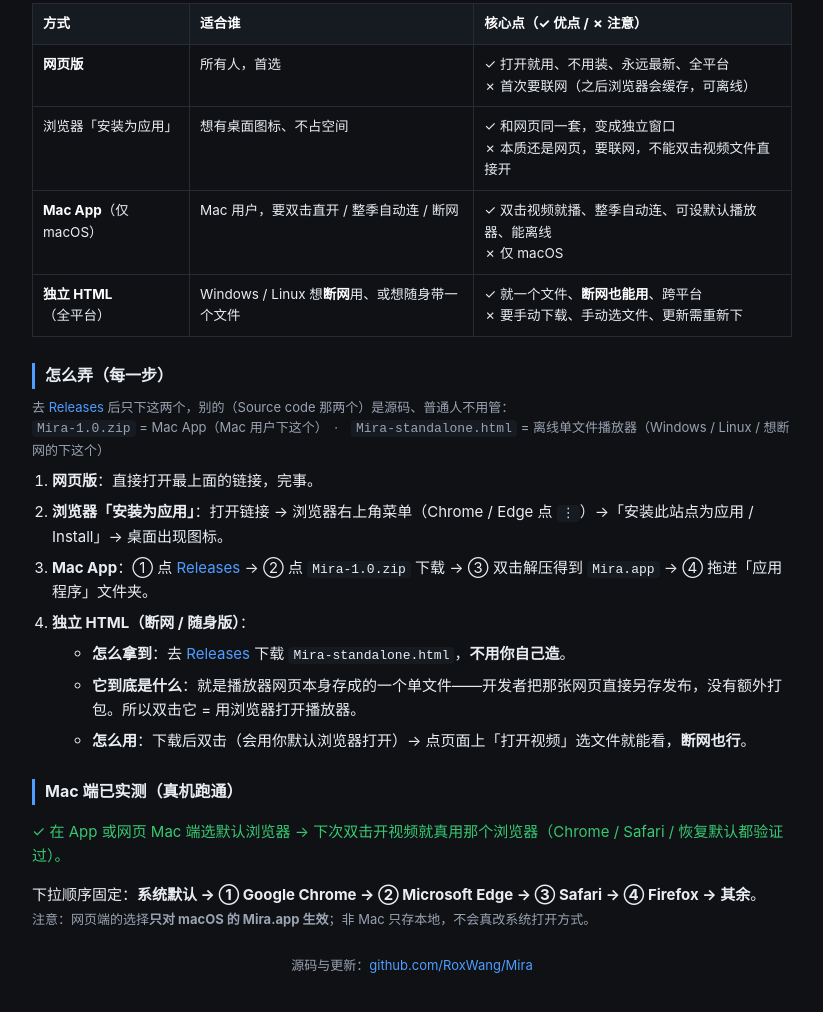
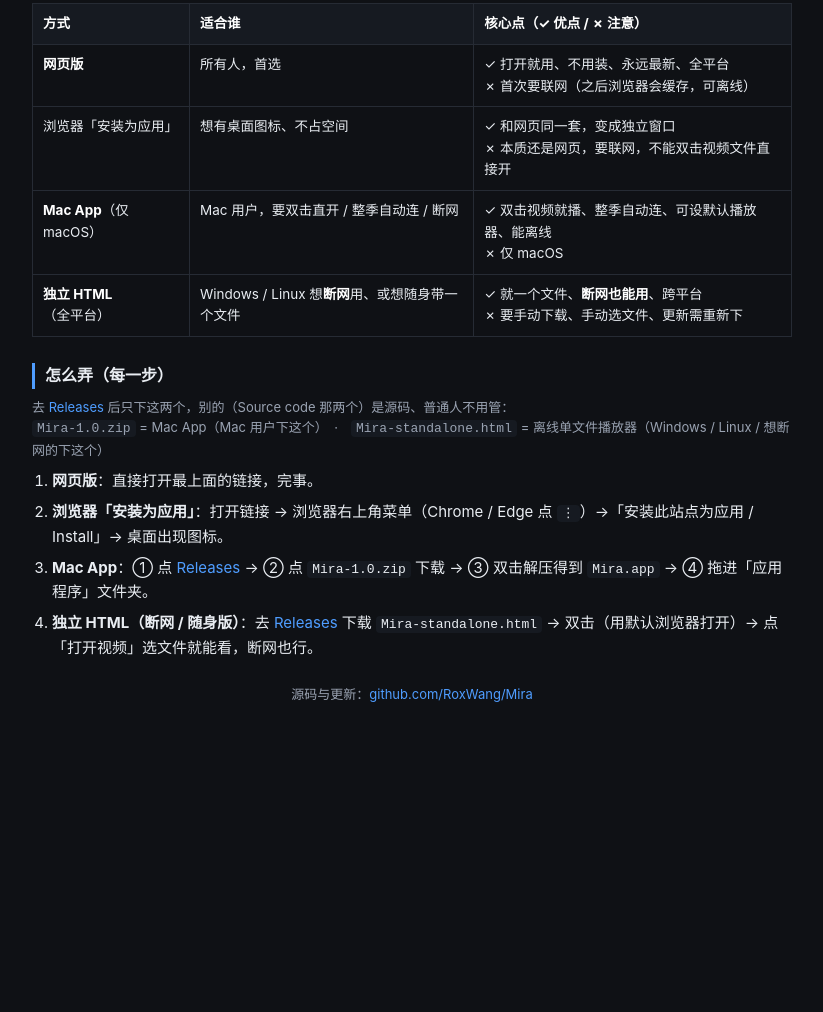
Before and after one commit to RoxWang/Mira, a plain HTML site: page docs/help.html in a window 1280 px wide. Shown: the part 384-1396 px from the top of the page, without its empty margins (228-1051 px from the left). After the commit the page ends 1147 px from the top, so only its background shows below. Drawn offline with Linux system fonts and the light colour scheme.

Commit message:
docs: 删目录废话(已实测/不用你自己造/开发者说明)，只留干货

```diff
--- a/docs/help.html
+++ b/docs/help.html
@@ -5,7 +5,7 @@
 <meta name="viewport" content="width=device-width, initial-scale=1">
 <title>Mira · 怎么用</title>
 <style>
-  :root{ --bg:#0f1115; --fg:#e9edf2; --mut:#9aa3b2; --acc:#4f9dff; --grn:#37c871; }
+  :root{ --bg:#0f1115; --fg:#e9edf2; --mut:#9aa3b2; --acc:#4f9dff; }
   *{box-sizing:border-box}
   body{margin:0;background:var(--bg);color:var(--fg);font:15px/1.6 -apple-system,BlinkMacSystemFont,"Segoe UI",Roboto,"PingFang SC","Microsoft YaHei",sans-serif;padding:28px 18px 50px}
   .wrap{max-width:760px;margin:0 auto}
@@ -19,7 +19,6 @@
   th,td{border:1px solid #262b34;padding:9px 10px;text-align:left;vertical-align:top}
   th{background:#161a21;color:#fff}
   td b{color:#fff}
-  .ok{color:var(--grn)}
   .note{color:var(--mut);font-size:13px;margin:8px 0}
   a.lk{color:var(--acc);text-decoration:none}
   a.lk:hover{text-decoration:underline}
@@ -57,19 +56,8 @@
     <li><b>网页版</b>：直接打开最上面的链接，完事。</li>
     <li><b>浏览器「安装为应用」</b>：打开链接 → 浏览器右上角菜单（Chrome / Edge 点 <code>⋮</code>）→「安装此站点为应用 / Install」→ 桌面出现图标。</li>
     <li><b>Mac App</b>：① 点 <a class="lk" href="https://github.com/RoxWang/Mira/releases">Releases</a> → ② 点 <code>Mira-1.0.zip</code> 下载 → ③ 双击解压得到 <code>Mira.app</code> → ④ 拖进「应用程序」文件夹。</li>
-    <li><b>独立 HTML（断网 / 随身版）</b>：
-      <ul>
-        <li><b>怎么拿到</b>：去 <a class="lk" href="https://github.com/RoxWang/Mira/releases">Releases</a> 下载 <code>Mira-standalone.html</code>，<b>不用你自己造</b>。</li>
-        <li><b>它到底是什么</b>：就是播放器网页本身存成的一个单文件——开发者把那张网页直接另存发布，没有额外打包。所以双击它 = 用浏览器打开播放器。</li>
-        <li><b>怎么用</b>：下载后双击（会用你默认浏览器打开）→ 点页面上「打开视频」选文件就能看，<b>断网也行</b>。</li>
-      </ul>
-    </li>
+    <li><b>独立 HTML（断网 / 随身版）</b>：去 <a class="lk" href="https://github.com/RoxWang/Mira/releases">Releases</a> 下载 <code>Mira-standalone.html</code> → 双击（用默认浏览器打开）→ 点「打开视频」选文件就能看，断网也行。</li>
   </ol>
-
-  <h2>Mac 端已实测（真机跑通）</h2>
-  <p class="ok">✓ 在 App 或网页 Mac 端选默认浏览器 → 下次双击开视频就真用那个浏览器（Chrome / Safari / 恢复默认都验证过）。</p>
-  <p>下拉顺序固定：<b>系统默认 → ① Google Chrome → ② Microsoft Edge → ③ Safari → ④ Firefox → 其余</b>。<br>
-  <span class="note">注意：网页端的选择<b>只对 macOS 的 Mira.app 生效</b>；非 Mac 只存本地，不会真改系统打开方式。</span></p>
 
   <p class="note" style="margin-top:24px;text-align:center">源码与更新：<a class="lk" href="https://github.com/RoxWang/Mira">github.com/RoxWang/Mira</a></p>
 </div>
```
Also changed, not shown: 1 other file.
